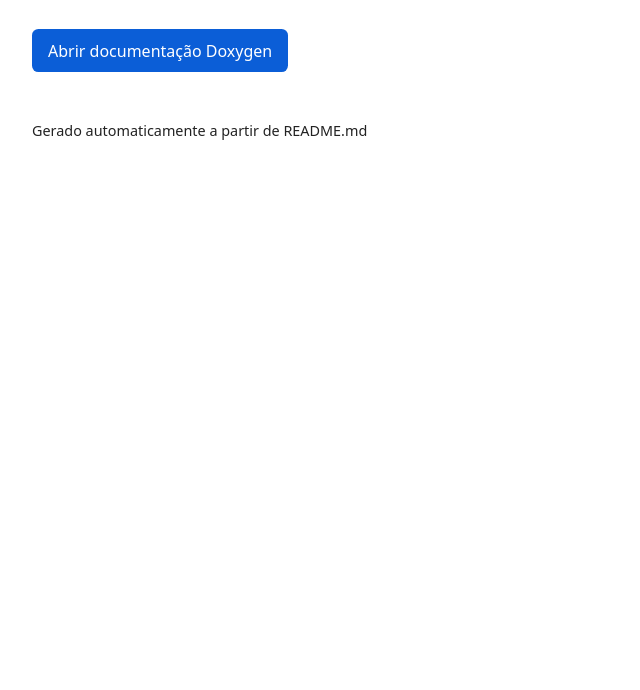
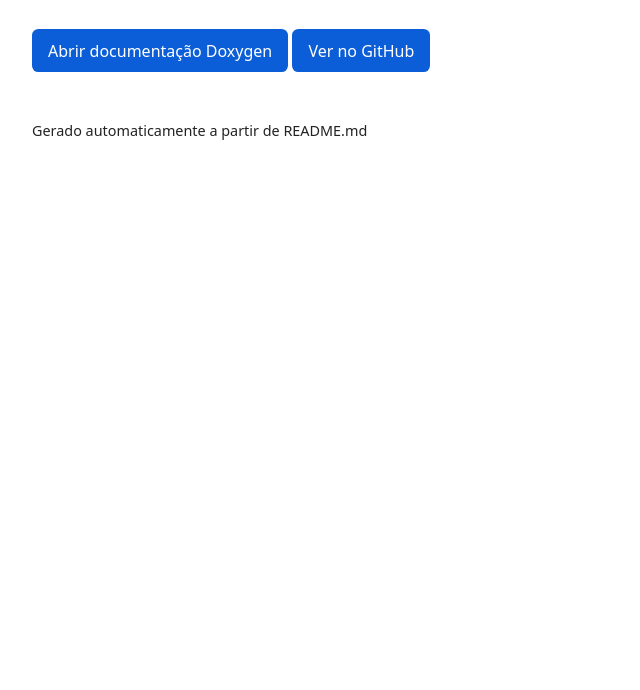
Before and after one commit to RapportTecnologia/BH1750-RP2040-RP3050, a plain HTML site: page docs/index.html in a window 1280 px wide. Shown: the part 110-800 px from the top of the page, without its empty margins (0-640 px from the left). Drawn offline with Linux system fonts and the light colour scheme.

Commit message:
docs: adiciona botão Ver no GitHub em docs/index.html

```diff
--- a/docs/index.html
+++ b/docs/index.html
@@ -14,6 +14,7 @@
   <section>
     <p>
       <a class="button" href="html/index.html">Abrir documentação Doxygen</a>
+      <a class="button" href="https://github.com/RapportTecnologia/BH1750-RP2040-RP3050" target="_blank" rel="noopener">Ver no GitHub</a>
     </p>
   </section>
   <footer><p>Gerado automaticamente a partir de README.md</p></footer>
```
